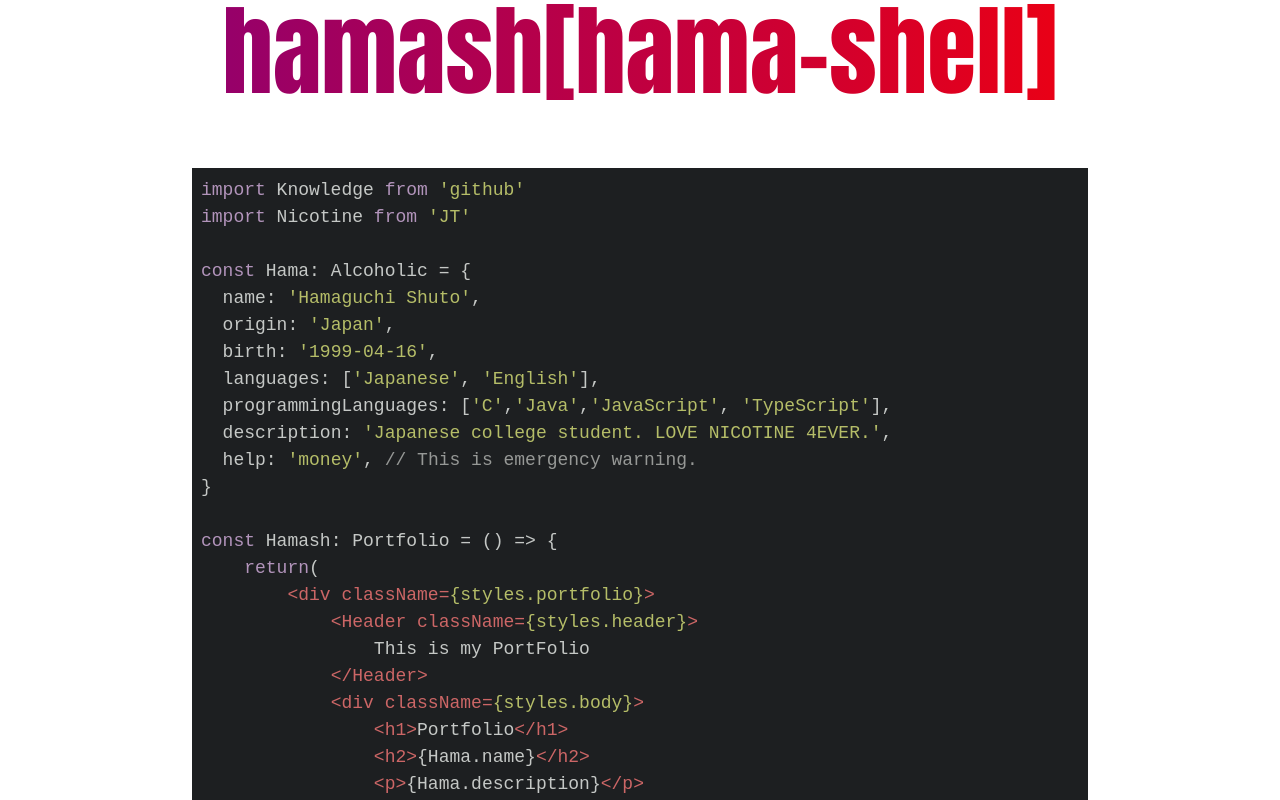
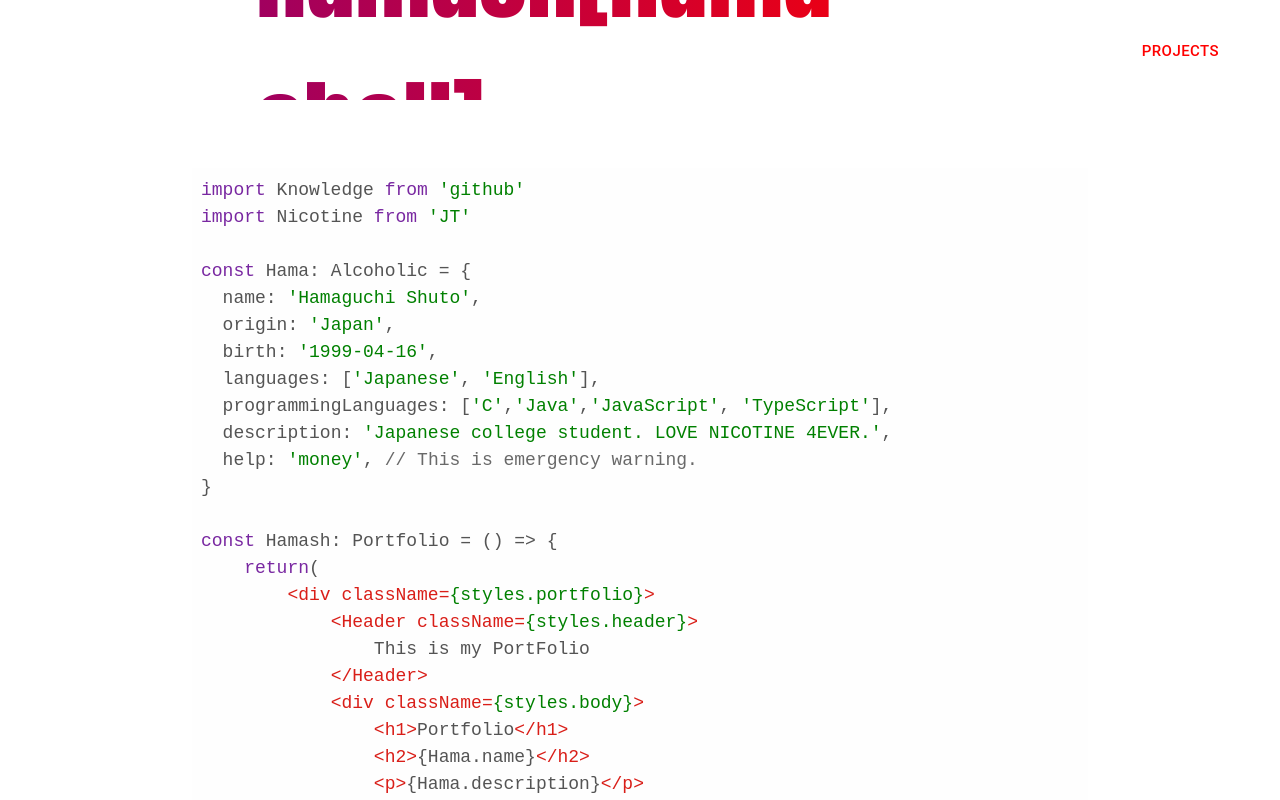
Before and after one commit to shuto-416/hamash, a Next.js app: page / in a window 1280 px wide. Shown: the top 800 px of the page. Built offline with nearby package versions, Linux system fonts and the light colour scheme.

Commit message:
complete menu using mui

```diff
--- a/package.json
+++ b/package.json
@@ -9,6 +9,9 @@
     "lint": "next lint"
   },
   "dependencies": {
+    "@emotion/react": "^11.5.0",
+    "@emotion/styled": "^11.3.0",
+    "@mui/material": "^5.0.6",
     "file-system": "^2.2.2",
     "frontmatter-markdown-loader": "^3.6.3",
     "fs": "^0.0.1-security",
@@ -23,7 +26,6 @@
     "react-gradient": "^1.0.2",
     "react-markdown": "^7.0.1",
     "react-syntax-highlighter": "^15.4.4",
-    "remark-gfm": "^3.0.1",
     "sass": "^1.42.1"
   },
   "devDependencies": {
--- a/pages/CodeBlock.tsx
+++ b/pages/CodeBlock.tsx
@@ -1,6 +1,6 @@
 import { CodeComponent, ReactMarkdownNames } from 'react-markdown/lib/ast-to-react'
 import SyntaxHighlighter from 'react-syntax-highlighter'
-import { tomorrowNight } from 'react-syntax-highlighter/dist/cjs/styles/hljs';
+import { a11yLight } from 'react-syntax-highlighter/dist/cjs/styles/hljs';
 
 
 const CodeBlock: CodeComponent | ReactMarkdownNames = ({
@@ -13,7 +13,7 @@ const CodeBlock: CodeComponent | ReactMarkdownNames = ({
     const match = /language-(\w+)/.exec(className || '');
 
     return !inline && match ? (
-        <SyntaxHighlighter style={tomorrowNight} language={match[1]}>
+        <SyntaxHighlighter style={a11yLight} language={match[1]}>
           {String(children).replace(/\n$/, '')}
         </SyntaxHighlighter>
 
--- a/pages/Header.tsx
+++ b/pages/Header.tsx
@@ -2,15 +2,57 @@ import React from 'react'
 import type { NextPage } from 'next'
 import styles from "../styles/Header.module.scss"
 import ReactMarkdown from 'react-markdown'
+import Button from '@mui/material/Button'
+import Menu from '@mui/material/Menu'
+import MenuItem from '@mui/material/MenuItem'
+
 
 const Header :NextPage = () => {
+    const [anchorEl, setAnchorEl] = React.useState<null | HTMLElement>(null);
+    const open = Boolean(anchorEl);
+    const handleClick = (event: React.MouseEvent<HTMLButtonElement>) => {
+        setAnchorEl(event.currentTarget);
+    };
+    const handleClose = () => {
+        setAnchorEl(null);
+    };
 
     const title = "[hamash[hama-shell]](/)"
+
+    const b = 'red';
     return(
         <div className={styles.header_container}>
+
             <div className={styles.header_title}>
                 <ReactMarkdown children={title} />
             </div>
+
+            <div className={styles.header_menu}>
+                <Button aria-controls="simple-menu"
+                aria-haspopup="true"
+                onClick={handleClick}
+                size='large'
+                color='inherit'
+                style={{color: 'red'}}
+                >
+                    Projects
+                </Button>
+                <Menu
+                    id="simple-menu"
+                    anchorEl={anchorEl}
+                    keepMounted
+                    open={open}
+                    onClose={handleClose}
+                >
+                    <a href='https://yanireview-mk2.vercel.app/' target='_brank'>
+                        <MenuItem onClick={handleClose} href='https://yanireview-mk2.vercel.app/'>YaniReview</MenuItem>
+                    </a>
+                    <MenuItem onClick={handleClose}>MovieClip</MenuItem>
+                    <MenuItem onClick={handleClose}>CSS play room</MenuItem>
+                    <MenuItem onClick={handleClose}>coming soon...</MenuItem>
+                </Menu>
+            </div>
+
         </div>
     )
 }
--- a/styles/Header.module.scss
+++ b/styles/Header.module.scss
@@ -3,10 +3,8 @@
     height: 100px;
     background-color: rgba(255, 255, 255, 0.7);
     backdrop-filter: blur(4px);
+    display: flex;
 
-    a{
-        color: black;
-    }
 
     .header_title{
         font-family: "Impact";
@@ -15,8 +13,16 @@
         align-items: center;
         font-size: 100px;
         height: 100%;
+        padding-left: 20%;
         background: -webkit-linear-gradient(left, purple, red);
         -webkit-text-fill-color: transparent;
         -webkit-background-clip: text;
     }
+
+    .header_menu{
+        // place to the right of the header
+        float: right;
+        height: 50%;
+        padding: 30px 50px 0 10%;
+    }
 }
```
Also changed, not shown: 1 other file (tests, documents, lock files or other folders).
